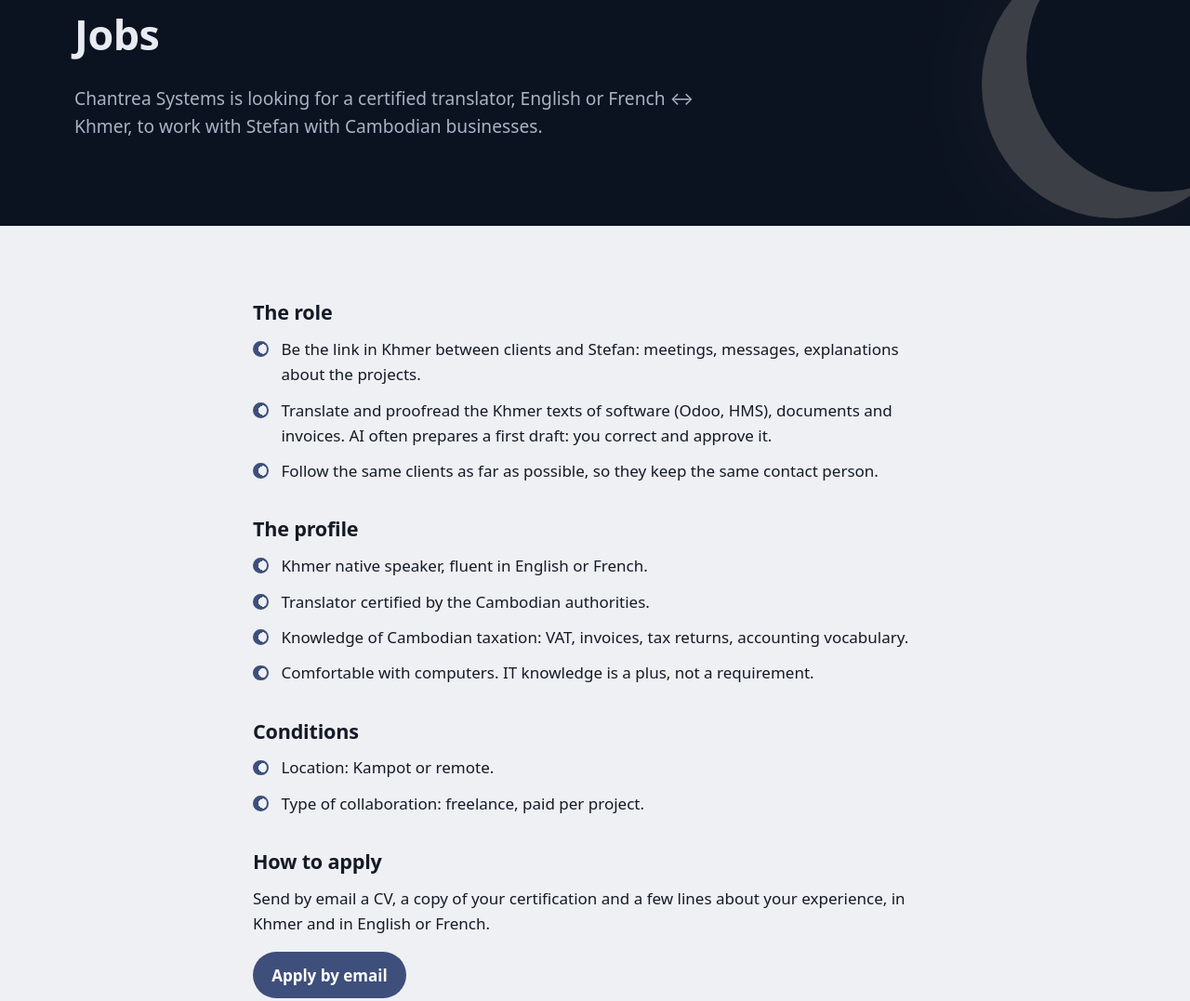
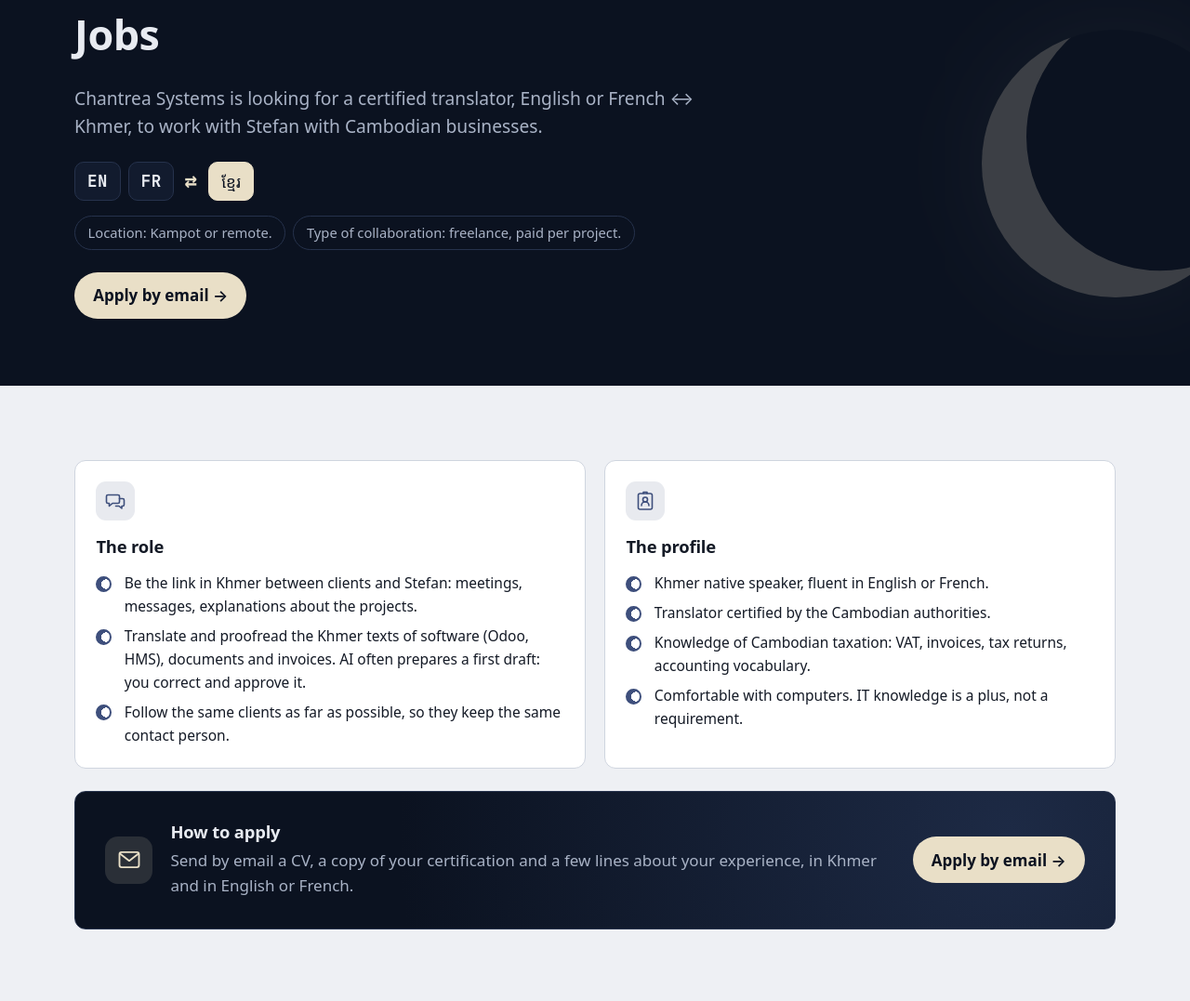
Before and after one commit to stefan-cambodia/chantrea, an Astro site: page /chantrea/en/jobs/ in a window 1280 px wide. Shown: the part 127-1204 px from the top of the page at 93% size. Built offline with nearby package versions, Linux system fonts and the light colour scheme; Astro itself is replaced by a stand-in of ours; a web font is replaced by a local one.

Commit message:
Recrutement : paire de langues et conditions dans le haut de page, rôle et profil en cartes, bandeau « Postuler »
Mise en page seule, sans changement de texte ; les deux conditions
s'affichent en pastilles dans le haut de page.

Co-Authored-By: Claude Opus 5.5 <noreply@anthropic.com>

```diff
--- a/src/pages/[lang]/jobs.astro
+++ b/src/pages/[lang]/jobs.astro
@@ -1,9 +1,13 @@
 ---
 // Page Recrutement : les offres de collaboration de Chantrea Systems.
+// Mise en page : paire de langues et conditions dans le haut de page, « Le rôle » et « Le profil » en cartes,
+// « Postuler » en bandeau. Repose sur l'ordre de jobs.sections : 0 rôle, 1 profil, 2 conditions, 3 postuler.
 import config from '../../../site.config.mjs';
 import Page from '../../layouts/Page.astro';
 import PageHero from '../../components/PageHero.astro';
-import Sections from '../../components/Sections.astro';
+import Txt from '../../components/Txt.astro';
+import AboutIcon from '../../components/AboutIcon.astro';
+import HmsIcon from '../../components/HmsIcon.astro';
 import { langPaths, t } from '../../i18n/index.js';
 
 export const getStaticPaths = langPaths;
@@ -12,13 +16,51 @@ const { lang } = Astro.params;
 const tr = t(lang);
 const j = tr.jobs;
 const mailto = `mailto:${config.contact.email}?subject=${encodeURIComponent(j.emailSubject)}`;
+const [role, profile, conditions, apply, ...rest] = j.sections;
 ---
 <Page lang={lang} page="jobs" title={tr.meta.jobs.title} description={tr.meta.jobs.description} cta={false}>
-  <PageHero title={j.title} lead={j.lead} />
+  <PageHero title={j.title} lead={j.lead}>
+    {/* Paire de langues du poste (décorative, le texte la dit déjà). */}
+    <p class="jobs-pair" aria-hidden="true">
+      <span>EN</span><span>FR</span><span class="jobs-pair__arrow">⇄</span><span lang="km">ខ្មែរ</span>
+    </p>
+    {conditions?.list && (
+      <ul class="jobs-chips">{conditions.list.map((c) => <li><Txt text={c} /></li>)}</ul>
+    )}
+    <div class="actions"><a class="btn btn--primary" href={mailto}>{j.apply} →</a></div>
+  </PageHero>
+
   <section class="section">
-    <div class="container narrow">
-      <Sections sections={j.sections} lang={lang} />
-      <p><a class="btn btn--primary" href={mailto}>{j.apply}</a></p>
+    <div class="container jobs">
+      <div class="cards cards--2 jobs-cards">
+        {[role, profile].filter(Boolean).map((s, i) => (
+          <section class="card jobs-card">
+            <span class="hms-icon-box">{i === 0 ? <AboutIcon name="chat" /> : <HmsIcon name="badge" />}</span>
+            <h2 class="h3">{s.title}</h2>
+            {s.text && <p><Txt text={s.text} /></p>}
+            {s.list && <ul class="checklist checklist--sm">{s.list.map((li) => <li><Txt text={li} /></li>)}</ul>}
+          </section>
+        ))}
+      </div>
+
+      {rest.map((s) => (
+        <section class="card jobs-card">
+          <h2 class="h3">{s.title}</h2>
+          {s.text && <p><Txt text={s.text} /></p>}
+          {s.list && <ul class="checklist checklist--sm">{s.list.map((li) => <li><Txt text={li} /></li>)}</ul>}
+        </section>
+      ))}
+
+      {apply && (
+        <section class="jobs-apply" aria-labelledby="apply-title">
+          <span class="jobs-apply__icon"><AboutIcon name="mail" size={28} /></span>
+          <div>
+            <h2 id="apply-title" class="h3">{apply.title}</h2>
+            {apply.text && <p><Txt text={apply.text} /></p>}
+          </div>
+          <a class="btn btn--primary" href={mailto}>{j.apply} →</a>
+        </section>
+      )}
     </div>
   </section>
 </Page>
--- a/src/styles/global.css
+++ b/src/styles/global.css
@@ -538,6 +538,32 @@ h2.group-title { margin-top: 0; }
   .contact-channel:hover { transform: none; }
 }
 
+/* ─── Page Recrutement ───────────────────────────────────────── */
+.jobs-pair { display: flex; flex-wrap: wrap; align-items: center; gap: .5rem; margin: 1.4rem 0 0; }
+.jobs-pair span {
+  display: inline-grid; place-items: center; min-width: 3rem; height: 2.6rem; padding: 0 .8rem; border-radius: 10px;
+  border: 1px solid var(--night-line); background: var(--night-surface); color: var(--night-text);
+  font-family: var(--font-mono); font-weight: 700; letter-spacing: .05em;
+}
+.jobs-pair span[lang="km"] { font-family: "Kantumruy Pro", var(--font-km); font-weight: 500; letter-spacing: 0; color: var(--moon-ink); background: var(--moon); border-color: var(--moon); }
+.jobs-pair .jobs-pair__arrow { min-width: 0; border: 0; background: transparent; color: var(--moon); font-size: 1.4rem; padding: 0 .2rem; }
+.jobs-chips { display: flex; flex-wrap: wrap; gap: .5rem; margin: 1rem 0 0; }
+.jobs-chips li { padding: .35rem .85rem; border-radius: 999px; border: 1px solid var(--night-line); color: var(--night-muted); font-size: .92rem; }
+.jobs { display: grid; gap: 1.5rem; }
+.jobs-cards { gap: 1.25rem; }
+.jobs-card { gap: .2rem; }
+.jobs-card .h3 { margin: .9rem 0 .8rem; }
+.jobs-apply {
+  display: grid; gap: 1.2rem; align-items: center; padding: clamp(1.4rem, 4vw, 2rem); border-radius: var(--radius);
+  background: radial-gradient(circle at 90% 30%, #1d2a45 0, var(--night-bg) 65%); color: var(--night-text);
+  border: 1px solid var(--night-line);
+}
+.jobs-apply .h3 { margin: 0 0 .4rem; color: var(--night-text); }
+.jobs-apply p { margin: 0; color: var(--night-muted); }
+.jobs-apply .btn--primary { background: var(--moon); color: var(--moon-ink); }
+.jobs-apply__icon { display: inline-grid; place-items: center; width: 3.2rem; height: 3.2rem; border-radius: 14px; color: var(--moon); background: color-mix(in srgb, var(--moon) 14%, var(--night-bg)); }
+@media (min-width: 760px) { .jobs-apply { grid-template-columns: auto 1fr auto; } }
+
 /* ─── Page Réalisations : vignettes, raccourcis, survol ─────── */
 .work-jump { display: flex; flex-wrap: wrap; gap: .6rem; margin-top: 1.6rem; }
 .work-jump a {
```
